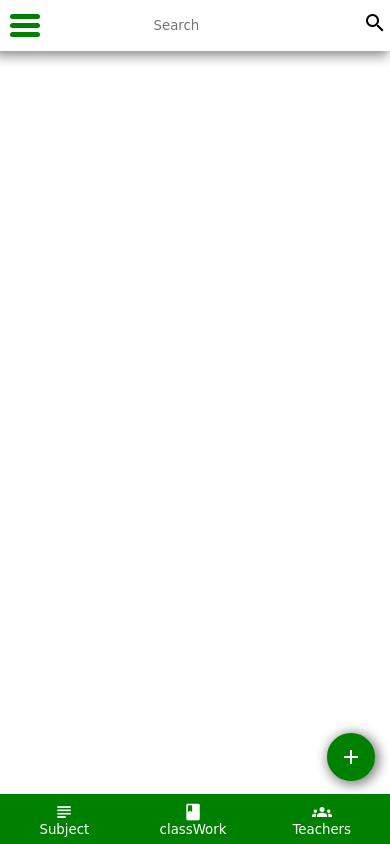
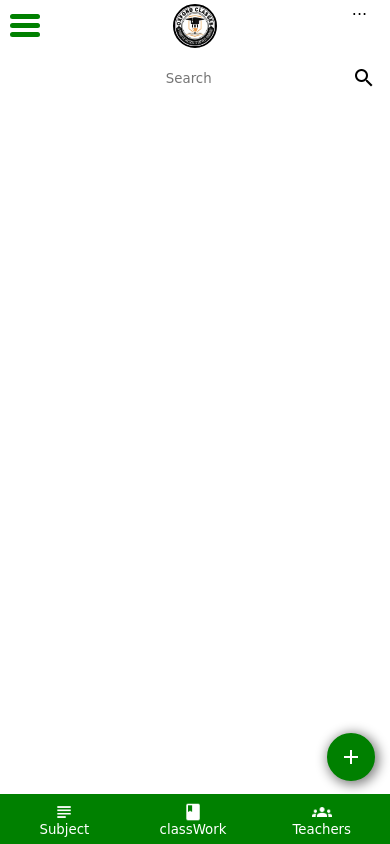
Before and after one commit to dhoolkarnain/redCode, a plain HTML site: page index.html in a window 390 px wide. Drawn offline with Linux system fonts and the light colour scheme; a web font is replaced by a local one.

Commit message:
Update index.html

```diff
--- a/index.html
+++ b/index.html
@@ -10,7 +10,9 @@
     <link href="https://fonts.googleapis.com/css2?family=Bahianita&display=swap" rel="stylesheet">
     <title>codeRed.com</title>
     <style>
-        @media only screen and (max-width:430px) {
+        @media only screen and (max-width:500px) {
+
+            /* pure body pe apply hoga */
             body {
                 margin: 0;
                 padding: 0;
@@ -18,55 +20,87 @@
                 background-color: white;
             }
 
+            /* navigation bar wala part */
             #navigation {
-                /* border: 2px solid red; */
-                position: fixed;
-                top: 0px;
                 display: flex;
                 width: 100%;
-                box-shadow: -4px 2px 12px 2px grey;
             }
 
+            /* upper navigation bar */
+            .heading {
+                width: 100%;
+                display: flex;
+            }
+
+            /* three dot wala part */
+            .t-dot {
+                width: 12%;
+            }
+
+            .t-dot div {
+                display: flex;
+                align-items: center;
+                justify-content: center;
+                text-align: center;
+
+            }
+
+            /* organisation ka logo */
+            .logo {
+                display: flex;
+                justify-content: center;
+                text-align: center;
+                align-items: center;
+                width: 85%;
+            }
+
+            .logo img {
+                border: 2px solid black;
+                border-radius: 30px;
+                width: 40px;
+                height: 40px;
+                z-index: -101;
+            }
+
+            /* search bar */
             .search-bar-div {
-                /* border: 2px solid orange; */
                 width: 100%;
-                /* height: 100%; */
+                height: 55px;
                 display: flex;
 
             }
 
             #search-bar {
-                /* border: 2px solid rgb(116, 92, 49); */
                 border: none;
-                /* height: 100%; */
                 background: none;
-                width: 73%;
+                margin-left: 60px;
+                width: 65%;
                 text-align: center;
-                /* padding: 0 52px 0 52px; */
                 font-family: 'Bahianita', cursive;
+                z-index: -101;
+
             }
 
             .search {
                 text-align: center;
                 display: flex;
                 align-items: center;
-                justify-content: right;
-                width: 12%;
+                justify-content: left;
+                width: 9%;
+                height: 32px;
                 position: absolute;
                 right: 0px;
-                top: 0px;
-                /* height: 30px; */
-                /* border: 2px dotted red; */
+                z-index: -101;
                 padding: 11px 3px 9px 10px;
             }
 
+            /* Hamburger wala part */
             #menu {
                 width: 35px;
                 height: 30px;
                 padding: 18px 10px 3px 10px;
                 cursor: pointer;
                 z-index: 100;
-                /* border: 2px solid black; */
             }
 
             .bar {
@@ -87,27 +121,23 @@
             }
 
             .nav {
-                /* border: 2px solid black; */
                 padding: 0;
                 margin: 0 20px;
                 transition: 1s ease;
                 display: none;
                 text-align: center;
-                /* display: flex; */
                 align-items: center;
                 justify-content: center;
             }
 
+            /* side scrolling bar */
             .profile {
                 margin: 0;
                 padding-top: 15px;
-                /* border: 2px solid red; */
                 width: 100%;
                 height: 30%;
                 display: flex;
                 flex-direction: column;
-                /* position: absolute;
-                top: 0; */
             }
 
             #profile {
@@ -115,37 +145,29 @@
                 background: url(image/readingc.jpg);
                 background-repeat: no-repeat;
                 background-size: 100% 100%;
-                /* background-color: ; */
             }
 
             #options {
                 background-color: green;
                 height: 45%;
                 font-size: 15px;
-                /* border: 2px solid yellow; */
             }
 
             .contact {
                 background-color: green;
                 height: 20%;
-                /* border: 2px solid red; */
                 width: 100%;
 
             }
 
             .contact #phone {
-                /* border: 2px dotted rebeccapurple; */
                 height: 16px;
                 font-size: 10px;
                 display: flex;
-                /* color: white; */
                 text-align: center;
-                /* margin: 0px 10px 0px 10px; */
-
             }
 
             .contact #email {
-                /* border: 2px dotted rgb(66, 46, 87); */
                 font-size: 10px;
                 height: 16px;
                 display: flex;
@@ -166,14 +188,12 @@
 
 
             .contact #about {
-                /* border: 2px dotted rebeccapurple; */
                 height: 29px;
             }
 
             #dp {
                 margin: 0;
                 padding: 0;
-                /* border: 2px solid blue; */
             }
 
             #dp img {
@@ -187,13 +207,10 @@
             #name {
                 margin: 0;
                 padding: 0;
-                /* height: 20px; */
-                /* border: 2px solid white; */
             }
 
             #name label {
                 color: white;
-                /* border: 2px solid rgb(153, 136, 136); */
                 font-size: 10px;
                 margin: 0%;
                 margin: 0;
@@ -201,7 +218,6 @@
             }
 
             #status {
-                /* border: 2px solid yellow; */
                 height: 100%;
                 font-size: 10px;
                 display: flex;
@@ -218,13 +234,11 @@
             }
 
             #status div h3 {
-                /* border: 2px solid skyblue; */
                 margin: 0;
             }
 
             #status div label {
                 /* border: 2px solid skyblue; */
-
             }
 
             .nav li a {
@@ -258,8 +272,6 @@
             }
 
             .change {
-                /* border: 2px solid black; */
-                /* background-color: green; */
                 height: 100vh;
                 margin: 0;
                 position: absolute;
@@ -270,7 +282,6 @@
                 display: flex;
                 flex-direction: column;
                 animation: ;
-
             }
 
             /* plus icon section */
@@ -280,6 +291,7 @@
                 position: fixed;
                 bottom: 63px;
                 right: 15px;
+                z-index: 100;
                 display: flex;
                 justify-content: center;
                 background-color: green;
@@ -299,20 +311,17 @@
                 display: flex;
                 width: 100%;
                 background-color: green;
-                /* border: 2px solid black; */
                 height: 50px;
-                /* box-shadow: 4px -12px -12px -12px grey; */
+                z-index: -101;
             }
 
             .work {
-                /* border: 2px solid orange; */
                 width: 33%;
                 display: flex;
                 flex-direction: column;
                 justify-content: center;
                 align-items: center;
                 text-align: center;
-                /* padding: 9px; */
                 background-color: green;
             }
 
@@ -332,9 +341,7 @@
 
 <body>
     <main class="main">
-
         <nav id="navigation">
-            <!-- <div class="logo"><img src="image/logo.jpeg" alt=""></div> -->
             <div id="menu" onclick="onClickMenu()">
                 <div id="bar1" class="bar"></div>
                 <div id="bar2" class="bar"></div>
@@ -342,7 +349,6 @@
             </div>
             <ul class="nav" id="nav">
                 <div class="profile" id="profile">
-
                     <div id="dp"><img src="image/dp.jpg" alt=""></div>
                     <div id="name"><label for="">Sufyan Ahmad Ansari</label></div>
                     <div id="status">
@@ -355,11 +361,9 @@
                         <div>
                             <h3>403</h3><label for="">Question Solved</label>
                         </div>
-
                     </div>
                 </div>
                 <div class="profile" id="options">
-
                     <li><a href="">Classes</a></li>
                     <li><a href="">Notifications</a></li>
                     <li><a href="">Settings</a></li>
@@ -378,14 +382,23 @@
                     <div class="message" id="about"></div>
                 </div>
             </ul>
-            <div class="search-bar-div">
-                <input type="text" name="" id="search-bar" placeholder="Search">
-                <div class="search">
-                    <img src="image/search1x.png" alt="">
+            <div class="heading">
+                <div class="logo">
+                    <img src="image/logo.jpeg" alt="">
                 </div>
-
+                <div class="t-dot">
+                    <div>
+                        ...
+                    </div>
+                </div>
             </div>
         </nav>
+        <div class="search-bar-div">
+            <input type="text" name="" id="search-bar" placeholder="Search">
+            <div class="search">
+                <img src="image/search1x.png" alt="">
+            </div>
+        </div>
         <nav id="plus-icon">
             <img src="image/plusw1x.png" alt="">
         </nav>
```
